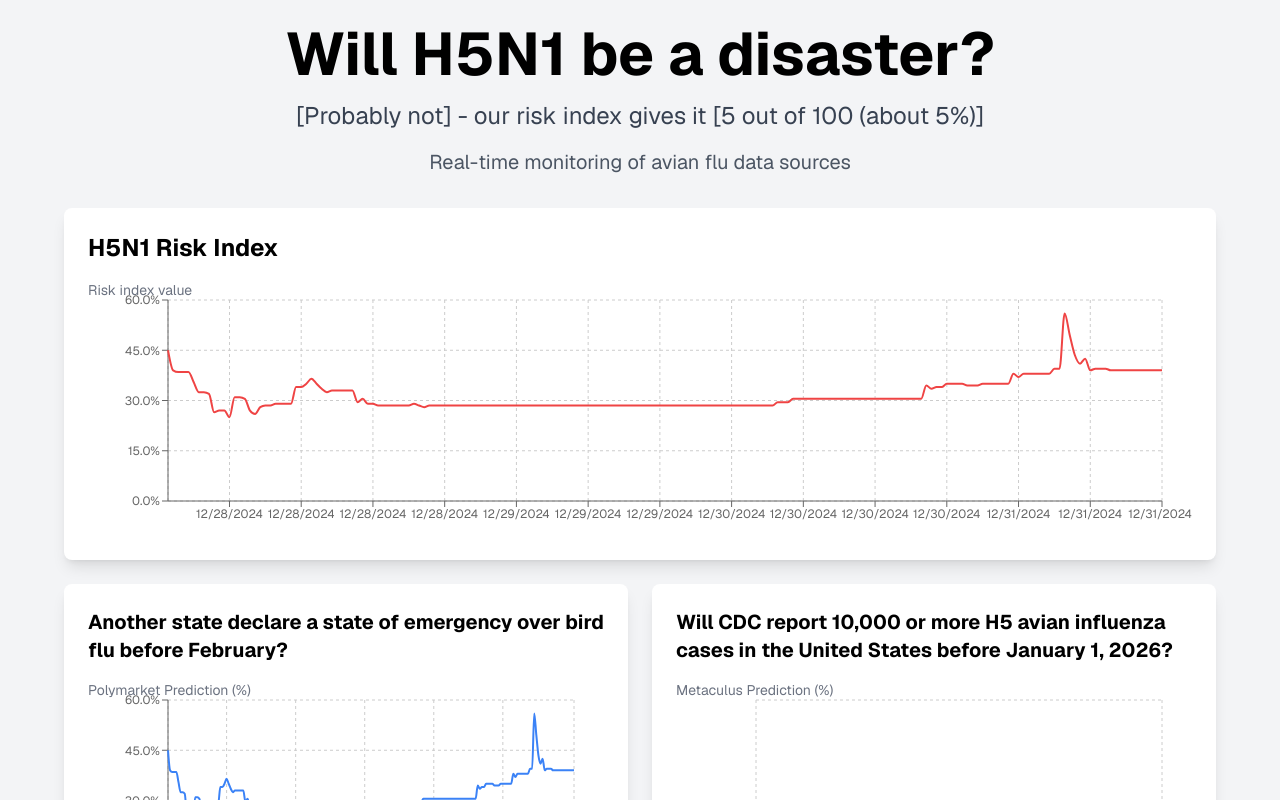
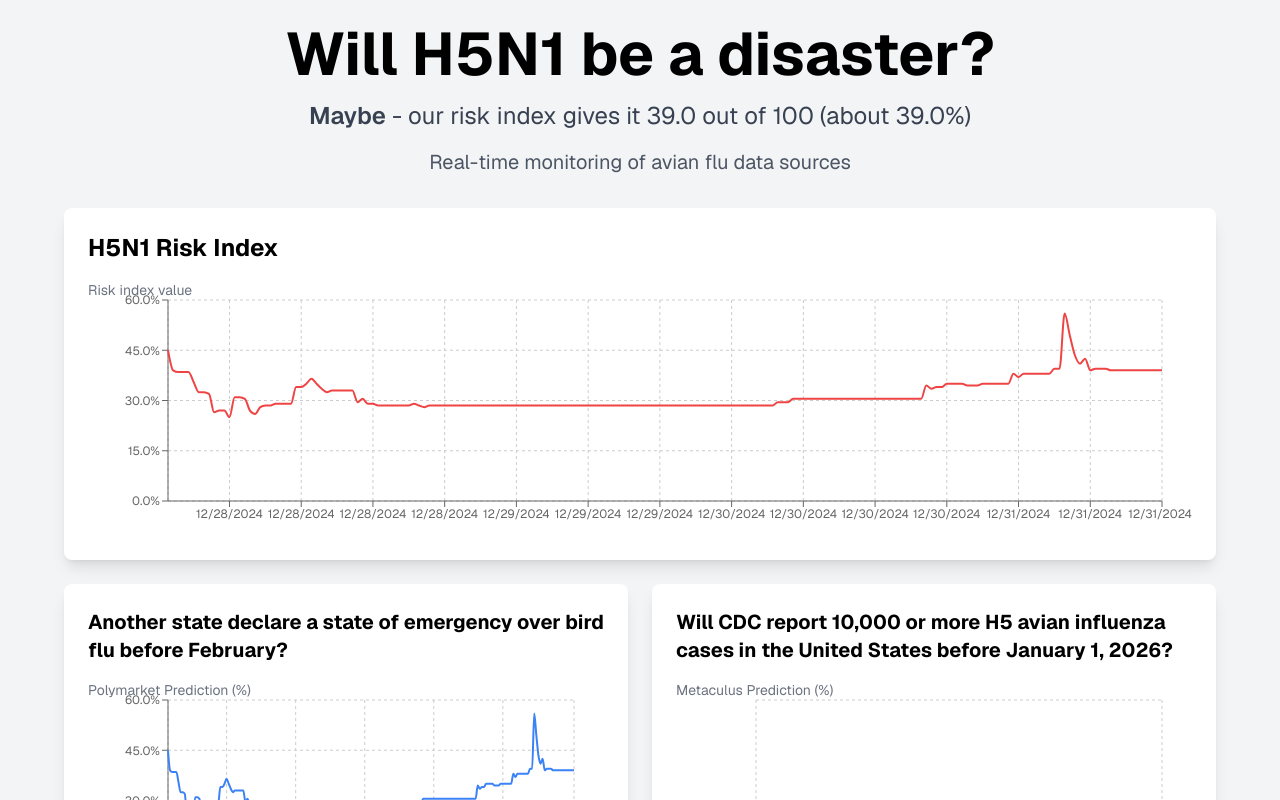
Before and after one commit to Goodheart-Labs/risk-dashboard, a Next.js app: page / in a window 1280 px wide. Shown: the top 800 px of the page. Built offline with nearby package versions, Linux system fonts and the light colour scheme; no server answers.

Commit message:
Re-introduce changes; add file for probability helpers

```diff
--- a/src/app/page.tsx
+++ b/src/app/page.tsx
@@ -11,6 +11,8 @@ import {
 import { PREDICTION_MARKETS } from "../lib/config";
 import { LineGraph } from "../components/LineGraph";
 import { combineDataSources } from "../lib/risk-index/combine";
+import { getProbabilityWord } from "@/lib/probabilities";
+import { getProbabilityColor } from "@/lib/probabilities";
 
 export default function Home() {
   const [data, setData] = useState<MockDataSeries>(emptyData);
@@ -72,7 +74,24 @@ export default function Home() {
           Will H5N1 be a disaster?
         </h1>
         <p className="mb-4 text-2xl text-gray-700">
-          [Probably not] - our risk index gives it [5 out of 100 (about 5%)]
+          {riskIndex.length > 0 ? (
+            <>
+              <span
+                className={getProbabilityColor(
+                  riskIndex[riskIndex.length - 1].value / 100,
+                )}
+              >
+                {getProbabilityWord(
+                  riskIndex[riskIndex.length - 1].value / 100,
+                )}
+              </span>{" "}
+              - our risk index gives it{" "}
+              {riskIndex[riskIndex.length - 1].value.toFixed(1)} out of 100
+              (about {riskIndex[riskIndex.length - 1].value.toFixed(1)}%)
+            </>
+          ) : (
+            "Loading risk assessment..."
+          )}
         </p>
         <p className="text-xl text-gray-600">
           Real-time monitoring of avian flu data sources
--- /dev/null
+++ b/src/lib/probabilities.ts
@@ -0,0 +1,33 @@
+export const namedProbabilities = {
+  3: "Very unlikely",
+  8: "Little chance",
+  20: "Unlikely",
+  23: "Probably not",
+  40: "Maybe",
+  50: "About even",
+  57: "Better than even",
+  68: "Probably",
+  74: "Likely",
+  80: "Very good chance",
+  90: "Highly likely",
+  97: "Almost certain",
+};
+
+export function getProbabilityWord(value: number): string {
+  const percentValue = value * 100;
+  const probabilities = Object.keys(namedProbabilities).map(Number);
+  const closest = probabilities.reduce((prev, curr) =>
+    Math.abs(curr - percentValue) < Math.abs(prev - percentValue) ? curr : prev,
+  );
+  return namedProbabilities[closest as keyof typeof namedProbabilities];
+}
+
+export function getProbabilityColor(value: number): string {
+  const percentValue = value * 100;
+  if (percentValue <= 20) return "text-green-600 font-bold";
+  if (percentValue <= 40) return "text-green-500 font-semibold";
+  if (percentValue <= 50) return "text-yellow-600 font-semibold";
+  if (percentValue <= 70) return "text-orange-500 font-semibold";
+  if (percentValue <= 90) return "text-red-500 font-bold";
+  return "text-red-600 font-extrabold";
+}
```
